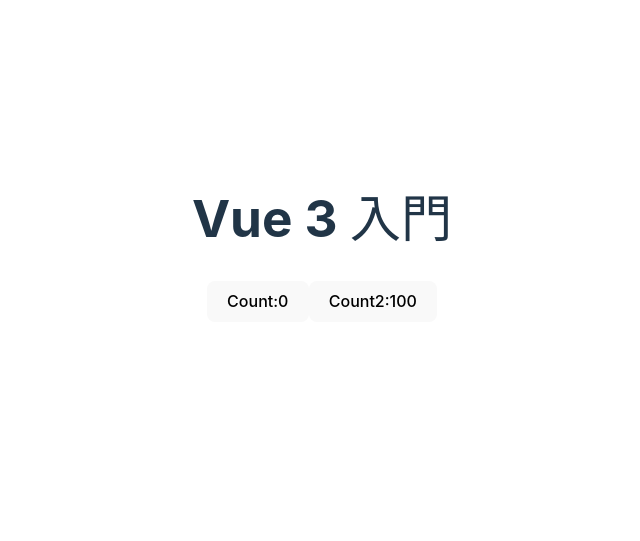
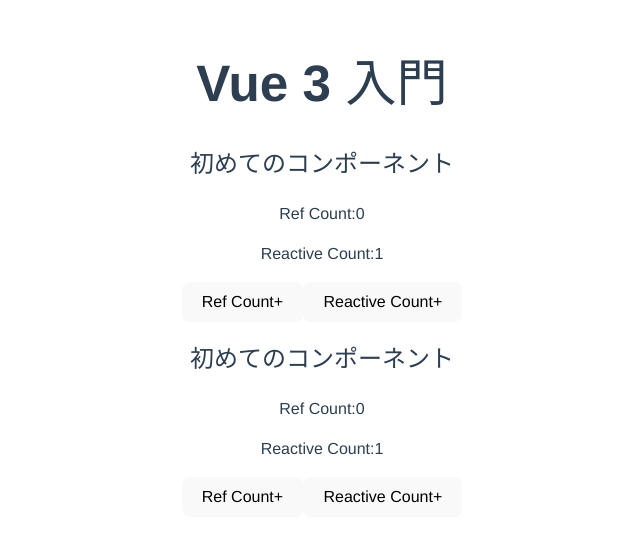
Before and after one commit to YumaEndo921/vue_sample, a Vue app: page / in a window 1280 px wide. Shown: the part 161-702 px from the top of the page, without its empty margins (318-958 px from the left). Built offline with nearby package versions, Linux system fonts and the light colour scheme.

Commit message:
5/16_component
コンポーネントの理解とサーバの上げ方を覚えました

```diff
--- a/src/App.vue
+++ b/src/App.vue
@@ -1,30 +1,24 @@
 
 
 <script setup>
-import { ref, watchEffect } from 'vue';
-
-const count = ref(0);
-const count2 = ref(100);
-
-watchEffect(() => console.log(count.value));
+import Hello from './components/Hello.vue'
 </script>
 
 <template>
   <h1>Vue 3 入門</h1>
-  <button @click="count++">Count:{{ count }}</button>
-  <button @click="count2++">Count2:{{ count2 }}</button>
+  <Hello />
+  <Hello />
 </template>
 
 
-<style scoped>
-.active {
-  color: red;
-  font-weight: 900;
+<style>
+#app {
+  font-family: Avenir, Helvetica, Arial, sans-serif;
+  -webkit-font-smoothing: antialiased;
+  -moz-osx-font-smoothing: grayscale;
+  text-align: center;
+  color: #2c3e50;
+  margin-top: 60px;
 }
-.underLine {
-  text-decoration: underline;
-}
-.back {
-  background-color: black;
-}
+
 </style>
--- /dev/null
+++ b/src/components/Hello.vue
@@ -0,0 +1,26 @@
+
+<script setup>
+import { ref , reactive} from 'vue';
+const count = ref(0);
+const state = reactive({
+    count:1,
+});
+
+const addRefCount = () =>{
+    count.value++;
+}
+const addReactiveCount = () =>{
+    state.count++;
+}
+
+</script>
+
+<template>
+  <h2>初めてのコンポーネント</h2>
+  <p>Ref Count:{{count}}</p>
+  <p>Reactive Count:{{ state.count}}</p>
+  <div>
+    <button @click="addRefCount">Ref Count+</button>
+    <button @click="addReactiveCount">Reactive Count+</button>
+  </div>
+</template>
--- a/vite.config.js
+++ b/vite.config.js
@@ -3,6 +3,7 @@
 
 // https://vitejs.dev/config/
 export default defineConfig({
-  publicPath: process.env.NODE_ENV === 'production' ? '/vue_sample/' : '/',
+
+  base: './',// ←これを追加
   plugins: [vue()],
 })
```
Also changed, not shown: index.html (line endings or trailing spaces), 1 other file (tests, documents, lock files or other folders).
